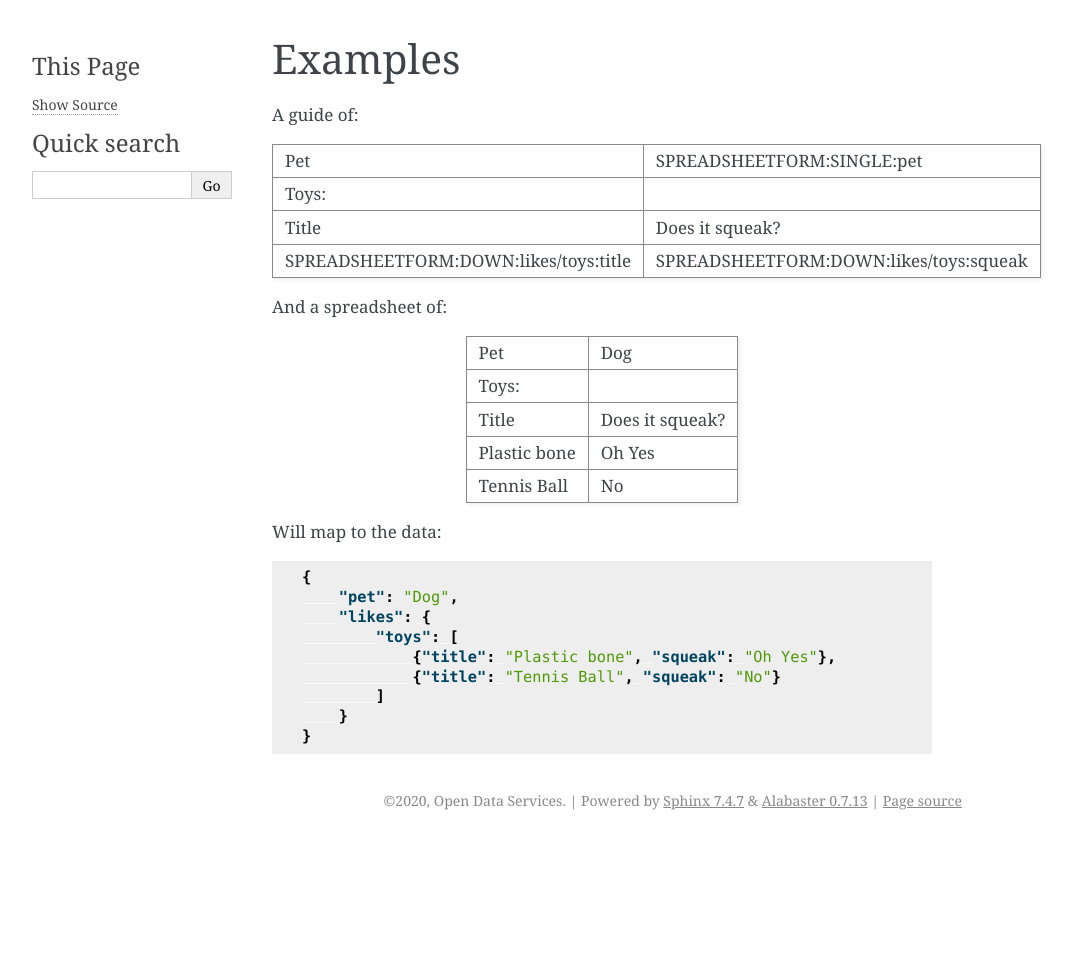
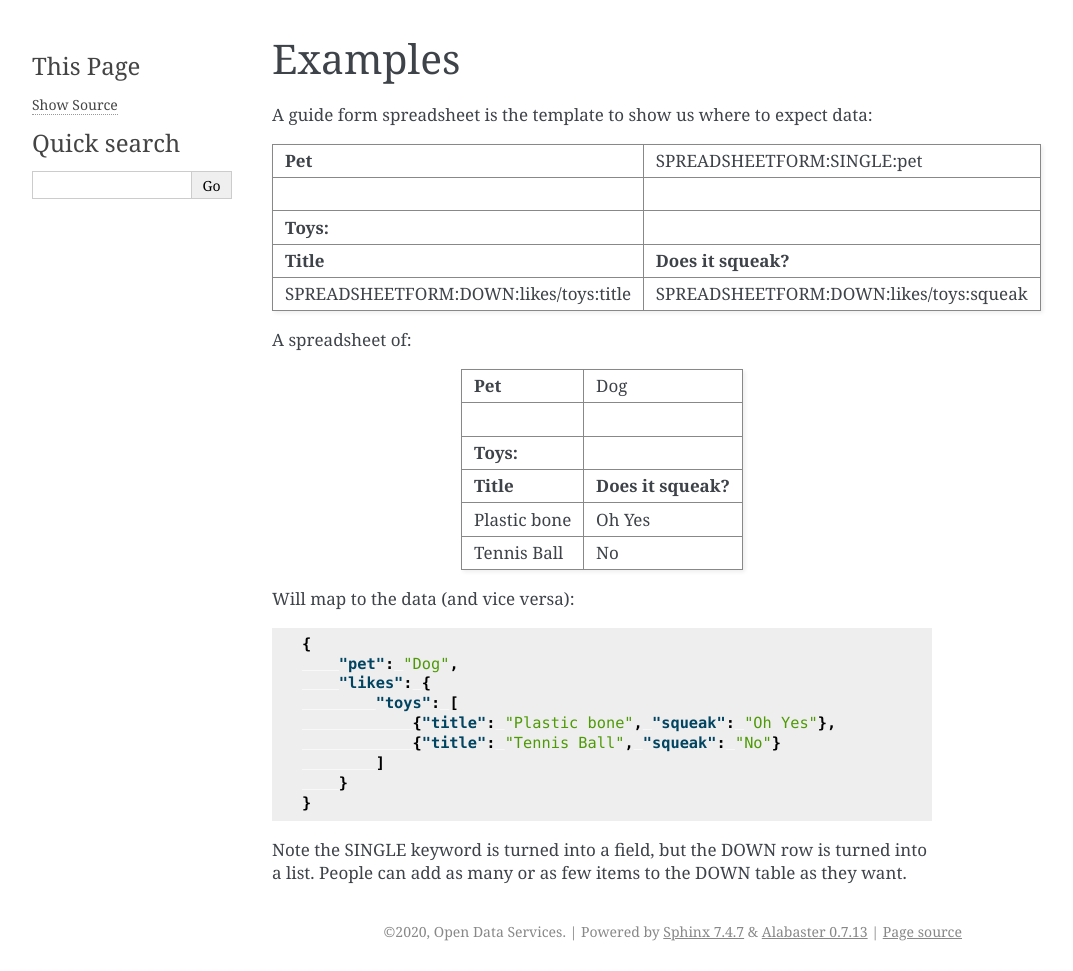
Before and after one commit to OpenDataServices/spreadsheet-forms, a Sphinx documentation site: the page built from docs/examples.rst, in a window 1280 px wide. Shown: the whole page, without its empty margins (148-1221 px from the left). Built offline with Sphinx 7.4.7, drawn with Linux system fonts in a browser that asks for light colours; before the commit the page ends 900 px from its top, so only the background shows below that.

Commit message:
docs: Example page clearer
closes https://github.com/OpenDataServices/spreadsheet-forms/issues/11

```diff
--- a/docs/examples.rst
+++ b/docs/examples.rst
@@ -3,35 +3,41 @@ Examples
 
 
 
+.. |_| unicode:: 0xA0
+   :trim:
 
 
-A guide of:
+A guide form spreadsheet is the template to show us where to expect data:
 
 +----------------------------------------+------------------------------------------+
-| Pet                                    |  SPREADSHEETFORM:SINGLE:pet              |
+| **Pet**                                |  SPREADSHEETFORM:SINGLE:pet              |
 +----------------------------------------+------------------------------------------+
-| Toys:                                  |                                          |
+| |_|                                    |                                          |
 +----------------------------------------+------------------------------------------+
-| Title                                  |  Does it squeak?                         |
+| **Toys:**                              |                                          |
++----------------------------------------+------------------------------------------+
+| **Title**                              |  **Does it squeak?**                     |
 +----------------------------------------+------------------------------------------+
 | SPREADSHEETFORM:DOWN:likes/toys:title  |  SPREADSHEETFORM:DOWN:likes/toys:squeak  |
 +----------------------------------------+------------------------------------------+
 
-And a spreadsheet of:
+A spreadsheet of:
 
 +-------------------------------------+------------------------------------------+
-| Pet                                 |  Dog                                     |
+| **Pet**                             |  Dog                                     |
 +-------------------------------------+------------------------------------------+
-| Toys:                               |                                          |
+| |_|                                 |                                          |
 +-------------------------------------+------------------------------------------+
-| Title                               |  Does it squeak?                         |
+| **Toys:**                           |                                          |
++-------------------------------------+------------------------------------------+
+| **Title**                           |  **Does it squeak?**                     |
 +-------------------------------------+------------------------------------------+
 | Plastic bone                        |  Oh Yes                                  |
 +-------------------------------------+------------------------------------------+
 | Tennis Ball                         |  No                                      |
 +-------------------------------------+------------------------------------------+
 
-Will map to the data:
+Will map to the data (and vice versa):
 
 .. code-block:: json
 
@@ -44,3 +50,6 @@ Will map to the data:
             ]
         }
     }
+
+Note the SINGLE keyword is turned into a field, but the DOWN row is turned into a list.
+People can add as many or as few items to the DOWN table as they want.
```
